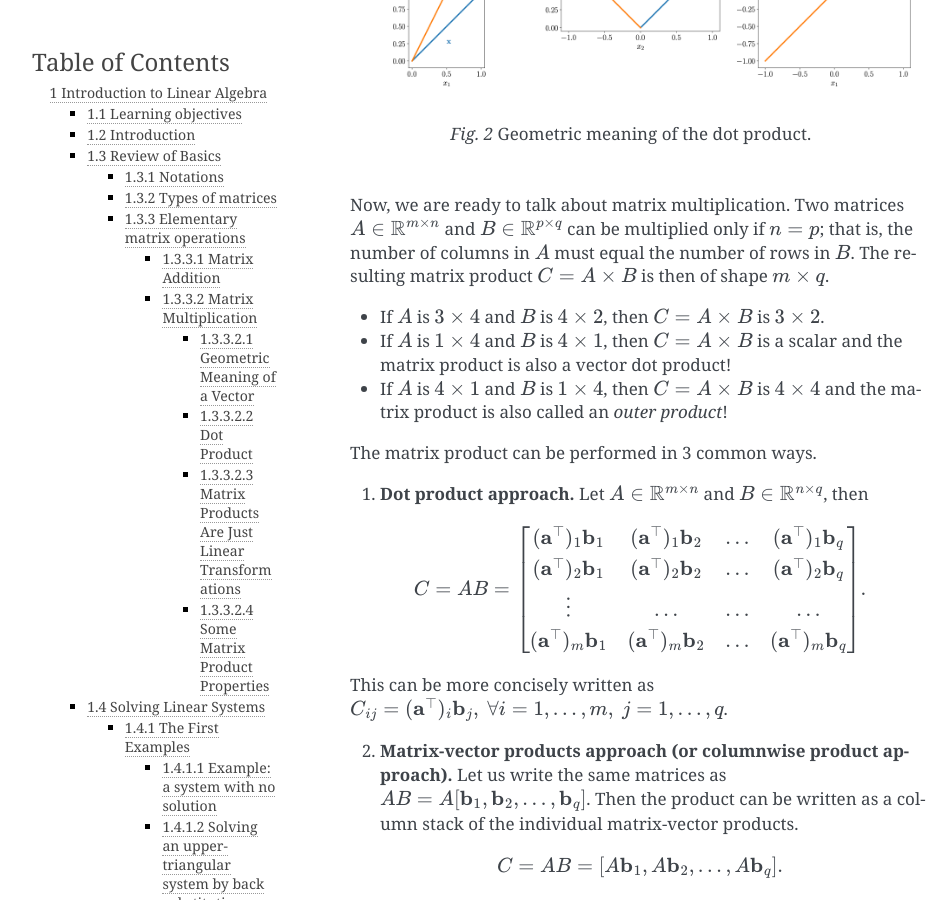
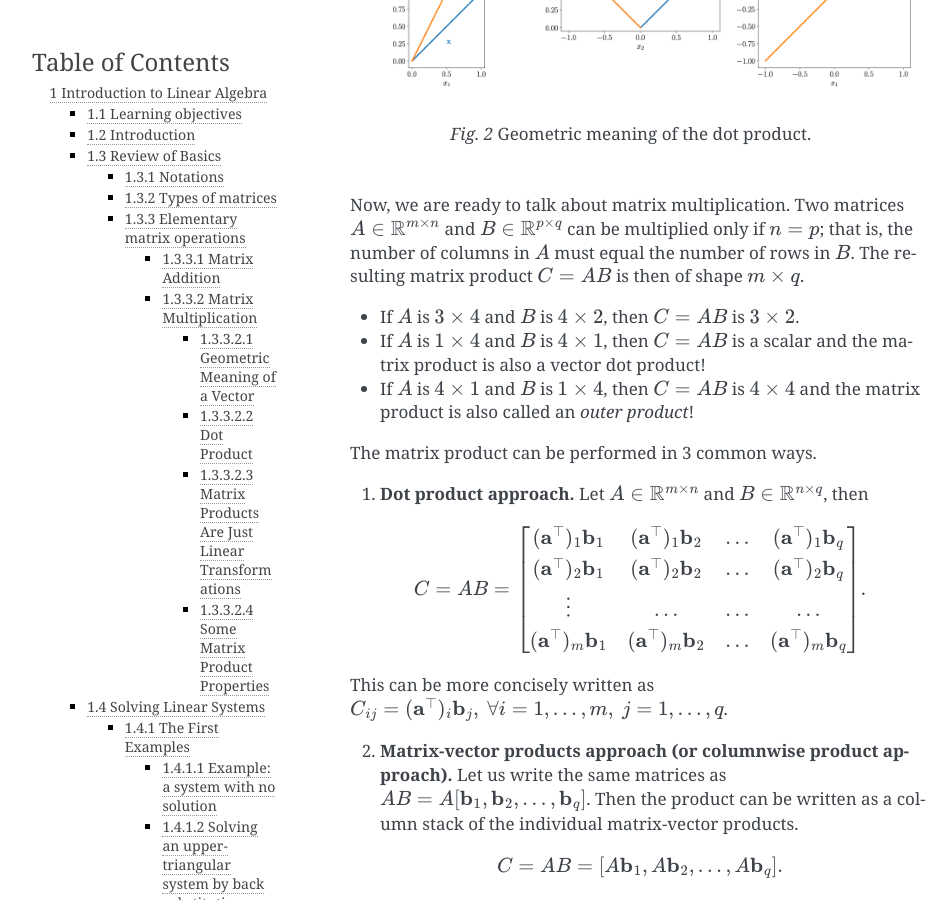
Before and after one commit to smanist/mathdemo, a Sphinx documentation site: the page built from docs/chapters/chap_la.md, in a window 1280 px wide and 900 px high, scrolled down 7291 px. Shown: the whole window, without its empty margins (150-1102 px from the left). Built offline with Sphinx 7.4.7, drawn with Linux system fonts in a browser that asks for light colours.

Commit message:
Remove \times

````diff
--- a/docs/chapters/chap_la.md
+++ b/docs/chapters/chap_la.md
@@ -234,13 +234,13 @@ The length of a vector is then the square-root of its dot product with itself: $
 Geometric meaning of the dot product.
 ```
 
-Now, we are ready to talk about matrix multiplication. Two matrices $A \in \mathbb{R}^{m\times n}$ and $B \in \mathbb{R}^{p\times q}$ can be multiplied only if $n=p$; that is, the number of columns in $A$ must equal the number of rows in $B$. The resulting matrix product $C=A\times B$ is then of shape $m \times q$.
+Now, we are ready to talk about matrix multiplication. Two matrices $A \in \mathbb{R}^{m\times n}$ and $B \in \mathbb{R}^{p\times q}$ can be multiplied only if $n=p$; that is, the number of columns in $A$ must equal the number of rows in $B$. The resulting matrix product $C=A B$ is then of shape $m \times q$.
 
-- If $A$ is $3 \times 4$ and $B$ is $4 \times 2$, then $C=A\times B$ is $3 \times 2$.
+- If $A$ is $3 \times 4$ and $B$ is $4 \times 2$, then $C=A B$ is $3 \times 2$.
 
-- If $A$ is $1 \times 4$ and $B$ is $4 \times 1$, then $C=A\times B$ is a scalar and the matrix product is also a vector dot product!
+- If $A$ is $1 \times 4$ and $B$ is $4 \times 1$, then $C=A B$ is a scalar and the matrix product is also a vector dot product!
 
-- If $A$ is $4 \times 1$ and $B$ is $1 \times 4$, then $C=A\times B$ is $4 \times 4$ and the matrix product is also called an *outer product*!
+- If $A$ is $4 \times 1$ and $B$ is $1 \times 4$, then $C=A B$ is $4 \times 4$ and the matrix product is also called an *outer product*!
 
 The matrix product can be performed in 3 common ways.
 
````
